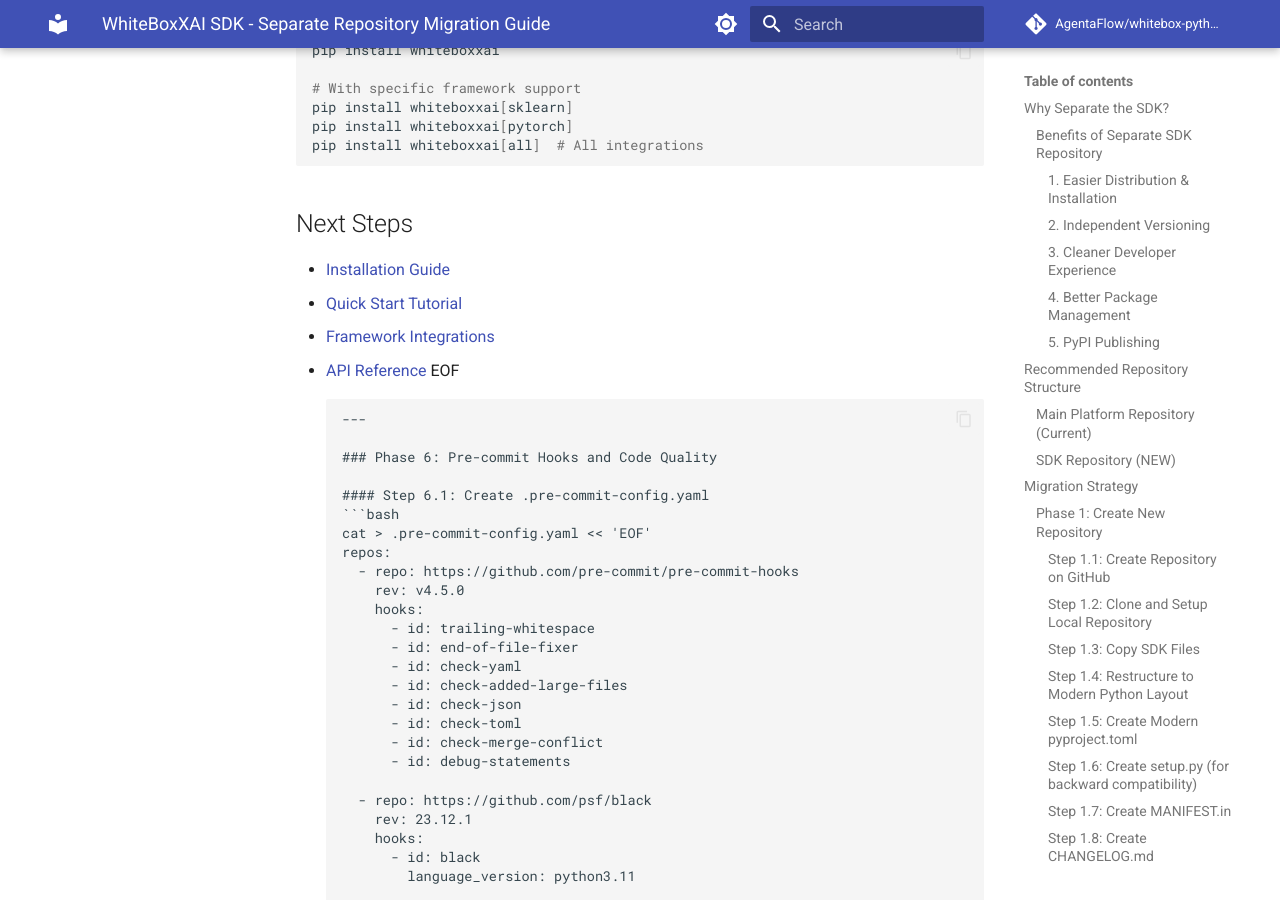
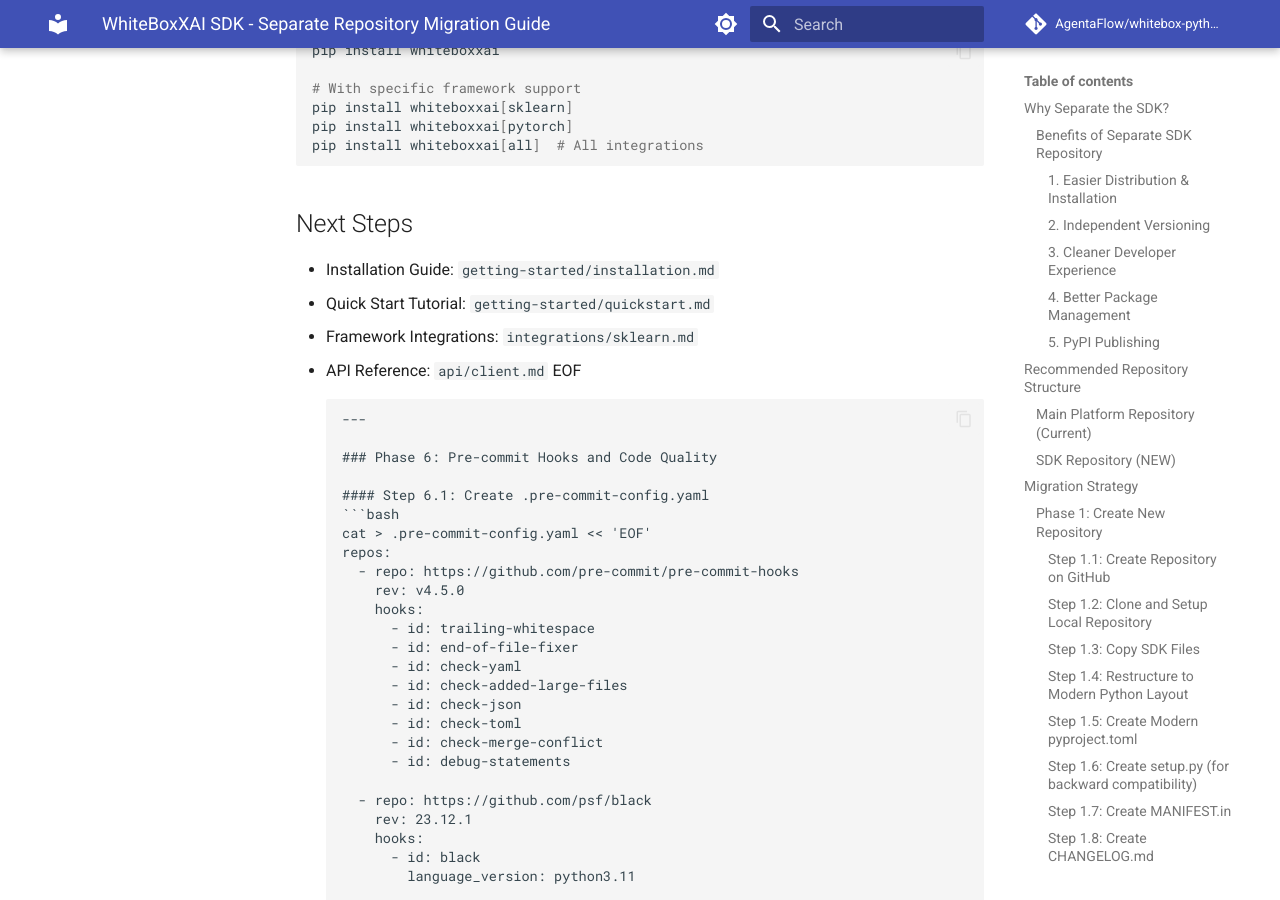
Before and after one commit to AgentaFlow/whitebox-python-sdk, an MkDocs documentation site: the page built from docs/SDK_MIGRATION_GUIDE.md, in a window 1280 px wide and 900 px high, scrolled down 18663 px. Built offline with MkDocs 1.6.1 and Material for MkDocs 9.7.7, drawn with Linux system fonts in a browser that asks for light colours; comment, search, counter and statistics services are not loaded; some of the changed text lies outside the part shown.

Commit message:
Fix broken relative links in SDK_MIGRATION_GUIDE.md for strict mkdocs build
The guide's embedded example content linked to files from the main
platform repo's structure (DEVELOPMENT.md, CONTRIBUTING.md, a proposed
docs/ layout) that don't exist in this repo, failing `mkdocs build
--strict`. De-linked them to plain text since they're illustrative
references, not real navigable docs here.

Co-Authored-By: Claude Sonnet 5 <noreply@anthropic.com>

````diff
--- a/docs/SDK_MIGRATION_GUIDE.md
+++ b/docs/SDK_MIGRATION_GUIDE.md
@@ -939,10 +939,10 @@ pip install whiteboxxai[all]  # All integrations
 
 ## Next Steps
 
-- [Installation Guide](getting-started/installation.md)
-- [Quick Start Tutorial](getting-started/quickstart.md)
-- [Framework Integrations](integrations/sklearn.md)
-- [API Reference](api/client.md)
+- Installation Guide: `getting-started/installation.md`
+- Quick Start Tutorial: `getting-started/quickstart.md`
+- Framework Integrations: `integrations/sklearn.md`
+- API Reference: `api/client.md`
 EOF
 ```
 
@@ -1121,7 +1121,7 @@ pytest tests/integration/
 - **Discord**: https://discord.gg/whiteboxxai (if available)
 
 ### Contributing
-See [CONTRIBUTING.md](CONTRIBUTING.md) for contribution guidelines.
+See `CONTRIBUTING.md` for contribution guidelines.
 
 ---
 
````
Also changed, not shown: other parts of docs/SDK_MIGRATION_GUIDE.md (+3 -3 lines).
